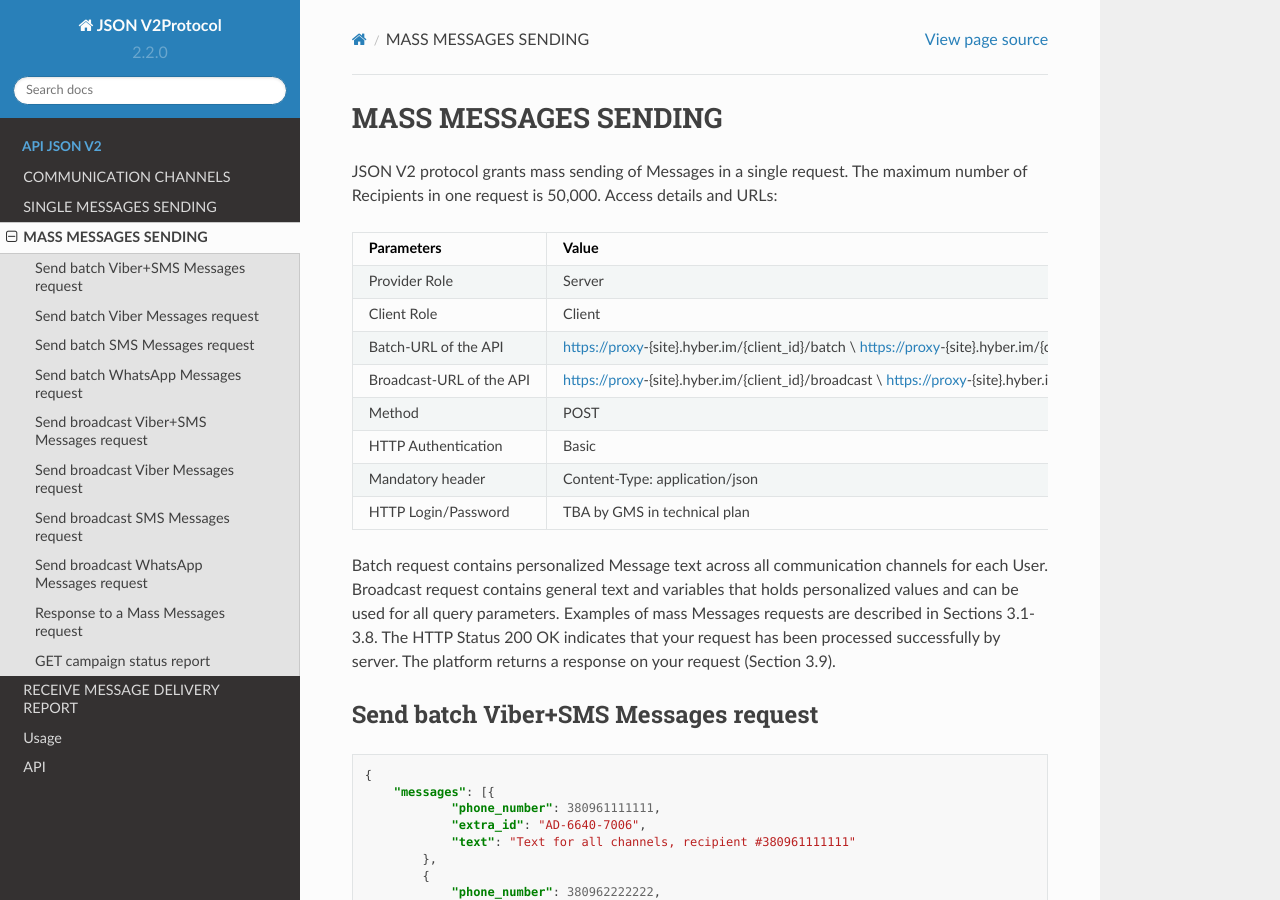
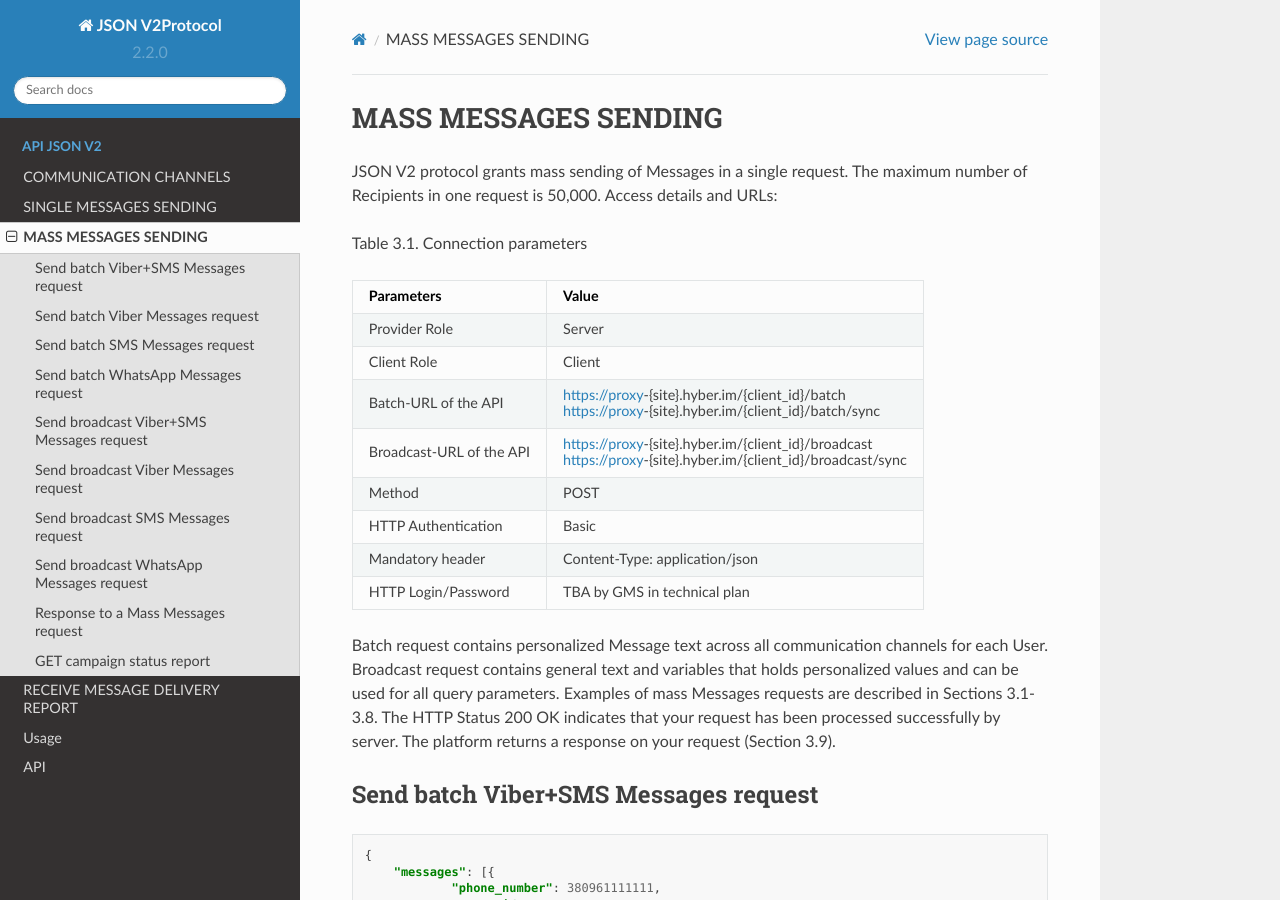
Before and after one commit to bestblast/GMS_Hyber_API, a Sphinx documentation site: the page built from docs/source/chapter3.rst, in a window 1280 px wide and 900 px high. Built offline with Sphinx 7.4.7 and the Read the Docs theme 2.0.0, drawn with Linux system fonts in a browser that asks for light colours.

Commit message:
Update chapter3.rst

```diff
--- a/docs/source/chapter3.rst
+++ b/docs/source/chapter3.rst
@@ -4,7 +4,7 @@ MASS MESSAGES SENDING
 JSON V2 protocol grants mass sending of Messages in a single request. The maximum number of Recipients in one request is 50,000.
 Access details and URLs:
 
-.. table:: Connection parameters
+Table 3.1. Connection parameters
 
 +---------------------------+---------------------------------------------------------------------------------------------------------------+
 | Parameters                | Value                                                                                                         |
@@ -13,10 +13,12 @@ Access details and URLs:
 +---------------------------+---------------------------------------------------------------------------------------------------------------+
 | Client Role               | Client                                                                                                        |
 +---------------------------+---------------------------------------------------------------------------------------------------------------+
-| Batch-URL of the API      | https://proxy-{site}.hyber.im/{client_id}/batch      \\                                                       |
+| Batch-URL of the API      | https://proxy-{site}.hyber.im/{client_id}/batch                                                               |
+|                           |                                                                                                               |
 |                           | https://proxy-{site}.hyber.im/{client_id}/batch/sync                                                          |
 +---------------------------+---------------------------------------------------------------------------------------------------------------+
-| Broadcast-URL of the API  | https://proxy-{site}.hyber.im/{client_id}/broadcast      \\                                                   |
+| Broadcast-URL of the API  | https://proxy-{site}.hyber.im/{client_id}/broadcast                                                           |
+|                           |                                                                                                               |
 |                           | https://proxy-{site}.hyber.im/{client_id}/broadcast/sync                                                      |
 +---------------------------+---------------------------------------------------------------------------------------------------------------+
 | Method                    | POST                                                                                                          |
```
